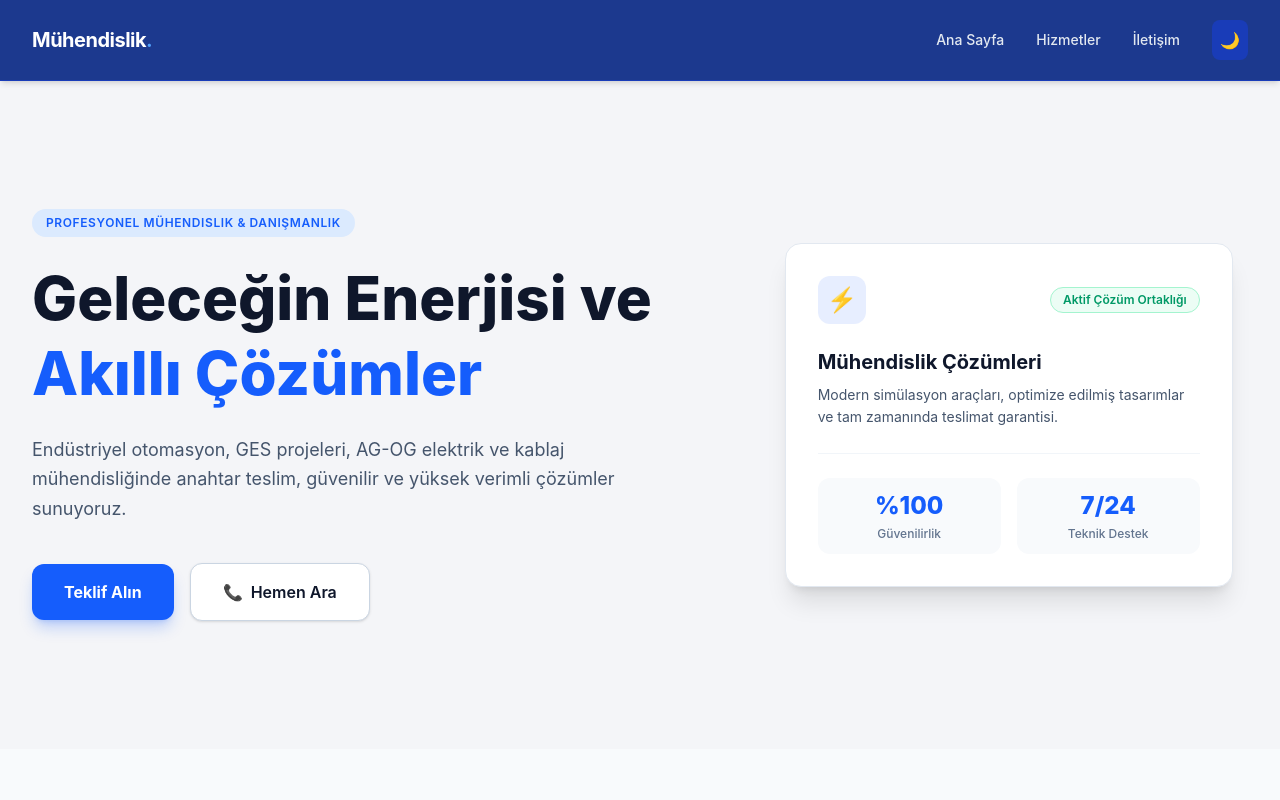
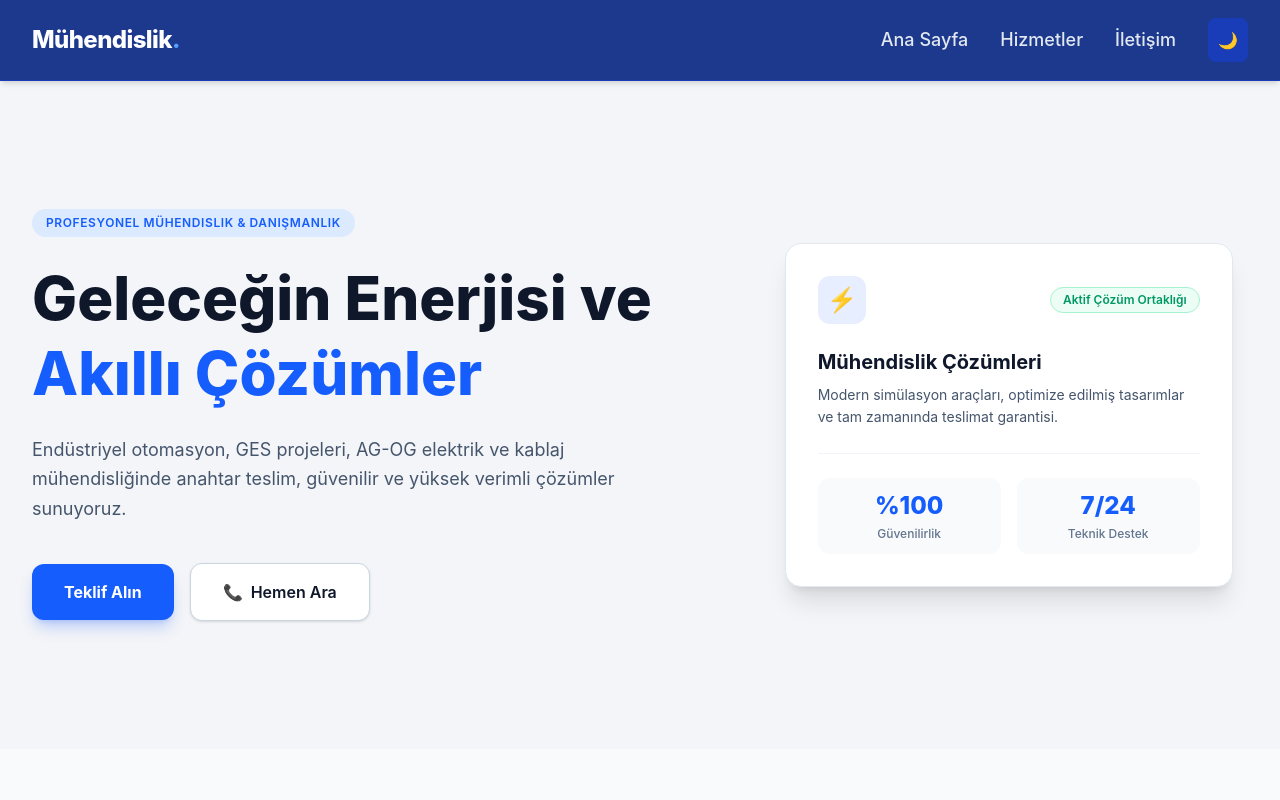
Before and after one commit to 7aslan/vision-site, a React (Vite) app: page / in a window 1280 px wide. Shown: the top 800 px of the page. Built offline with nearby package versions, Linux system fonts and the light colour scheme.

Commit message:
fix: text length of navbar

```diff
--- a/src/components/Navbar.jsx
+++ b/src/components/Navbar.jsx
@@ -6,7 +6,6 @@ export default function Navbar({ darkMode, setDarkMode }) {
   const navigate = useNavigate();
   const location = useLocation();
 
-  // Logo veya menü tıklandığında en üste gitme / ana sayfaya yönlenme
   const handleLogoClick = (e) => {
     e.preventDefault();
     if (location.pathname !== '/') {
@@ -32,27 +31,27 @@ export default function Navbar({ darkMode, setDarkMode }) {
       <div className="max-w-7xl mx-auto px-4 sm:px-6 lg:px-8">
         <div className="flex justify-between h-20 items-center">
 
-          {/* Logo - Tıklanınca En Üste Yönlendirir */}
+          {/* Logo - text-2xl yapılarak büyütüldü */}
           <div className="flex-shrink-0 flex items-center">
             <a
               href="/"
               onClick={handleLogoClick}
-              className="text-xl font-bold tracking-tight text-white dark:text-blue-400 cursor-pointer"
+              className="text-2xl font-extrabold tracking-tight text-white dark:text-blue-400 cursor-pointer"
             >
               Mühendislik<span className="text-blue-400">.</span>
             </a>
           </div>
 
-          {/* Desktop Menu */}
+          {/* Desktop Menu - Yazılar text-lg yapılarak büyütüldü */}
           <div className="hidden md:flex items-center space-x-8">
-            <a href="#hero" onClick={() => handleNavClick('#hero')} className="text-sm font-medium text-slate-200 hover:text-white dark:text-slate-300 dark:hover:text-blue-400 transition-colors">Ana Sayfa</a>
-            <a href="#services" onClick={() => handleNavClick('#services')} className="text-sm font-medium text-slate-200 hover:text-white dark:text-slate-300 dark:hover:text-blue-400 transition-colors">Hizmetler</a>
-            <a href="#contact" onClick={() => handleNavClick('#contact')} className="text-sm font-medium text-slate-200 hover:text-white dark:text-slate-300 dark:hover:text-blue-400 transition-colors">İletişim</a>
+            <a href="#hero" onClick={() => handleNavClick('#hero')} className="text-lg font-medium text-slate-200 hover:text-white dark:text-slate-300 dark:hover:text-blue-400 transition-colors">Ana Sayfa</a>
+            <a href="#services" onClick={() => handleNavClick('#services')} className="text-lg font-medium text-slate-200 hover:text-white dark:text-slate-300 dark:hover:text-blue-400 transition-colors">Hizmetler</a>
+            <a href="#contact" onClick={() => handleNavClick('#contact')} className="text-lg font-medium text-slate-200 hover:text-white dark:text-slate-300 dark:hover:text-blue-400 transition-colors">İletişim</a>
 
             {/* Dark Mode Toggle Button */}
             <button
               onClick={() => setDarkMode(!darkMode)}
-              className="p-2 rounded-lg bg-blue-800 dark:bg-slate-800 text-yellow-300 dark:text-slate-200 hover:bg-blue-700 transition-colors"
+              className="p-2.5 rounded-lg bg-blue-800 dark:bg-slate-800 text-yellow-300 dark:text-slate-200 hover:bg-blue-700 transition-colors"
               aria-label="Tema Değiştir"
             >
               {darkMode ? '☀️' : '🌙'}
@@ -71,11 +70,11 @@ export default function Navbar({ darkMode, setDarkMode }) {
               onClick={() => setIsOpen(!isOpen)}
               className="text-white dark:text-slate-200 focus:outline-none"
             >
-              <svg className="h-6 w-6" fill="none" viewBox="0 0 24 24" stroke="currentColor">
+              <svg className="h-7 w-7" fill="none" viewBox="0 0 24 24" stroke="currentColor">
                 {isOpen ? (
                   <path strokeLinecap="round" strokeLinejoin="round" strokeWidth={2} d="M6 18L18 6M6 6l12 12" />
                 ) : (
-                  <path strokeLinecap="round" strokeLinejoin="round" strokeWidth={2} d="M4 6h16M4 12h16M4 18h16" />
+                  <path strokeLinecap="round" strokeLinejoin="round" strokeWord="round" strokeWidth={2} d="M4 6h16M4 12h16M4 18h16" />
                 )}
               </svg>
             </button>
@@ -83,12 +82,12 @@ export default function Navbar({ darkMode, setDarkMode }) {
         </div>
       </div>
 
-      {/* Mobile Menu Dropdown - Seçim yapıldığında otomatik kapanır */}
+      {/* Mobile Menu Dropdown */}
       {isOpen && (
-        <div className="md:hidden bg-blue-950 dark:bg-slate-900 border-b border-blue-800 dark:border-slate-800 px-4 pt-3 pb-5 space-y-2">
-          <a href="#hero" onClick={() => handleNavClick('#hero')} className="block px-3 py-2 rounded-md text-base font-medium text-slate-200 hover:bg-blue-900">Ana Sayfa</a>
-          <a href="#services" onClick={() => handleNavClick('#services')} className="block px-3 py-2 rounded-md text-base font-medium text-slate-200 hover:bg-blue-900">Hizmetler</a>
-          <a href="#contact" onClick={() => handleNavClick('#contact')} className="block px-3 py-2 rounded-md text-base font-medium text-slate-200 hover:bg-blue-900">İletişim</a>
+        <div className="md:hidden bg-blue-950 dark:bg-slate-900 border-b border-blue-800 dark:border-slate-800 px-4 pt-3 pb-5 space-y-3">
+          <a href="#hero" onClick={() => handleNavClick('#hero')} className="block px-3 py-2 rounded-md text-lg font-medium text-slate-200 hover:bg-blue-900">Ana Sayfa</a>
+          <a href="#services" onClick={() => handleNavClick('#services')} className="block px-3 py-2 rounded-md text-lg font-medium text-slate-200 hover:bg-blue-900">Hizmetler</a>
+          <a href="#contact" onClick={() => handleNavClick('#contact')} className="block px-3 py-2 rounded-md text-lg font-medium text-slate-200 hover:bg-blue-900">İletişim</a>
         </div>
       )}
     </nav>
```
